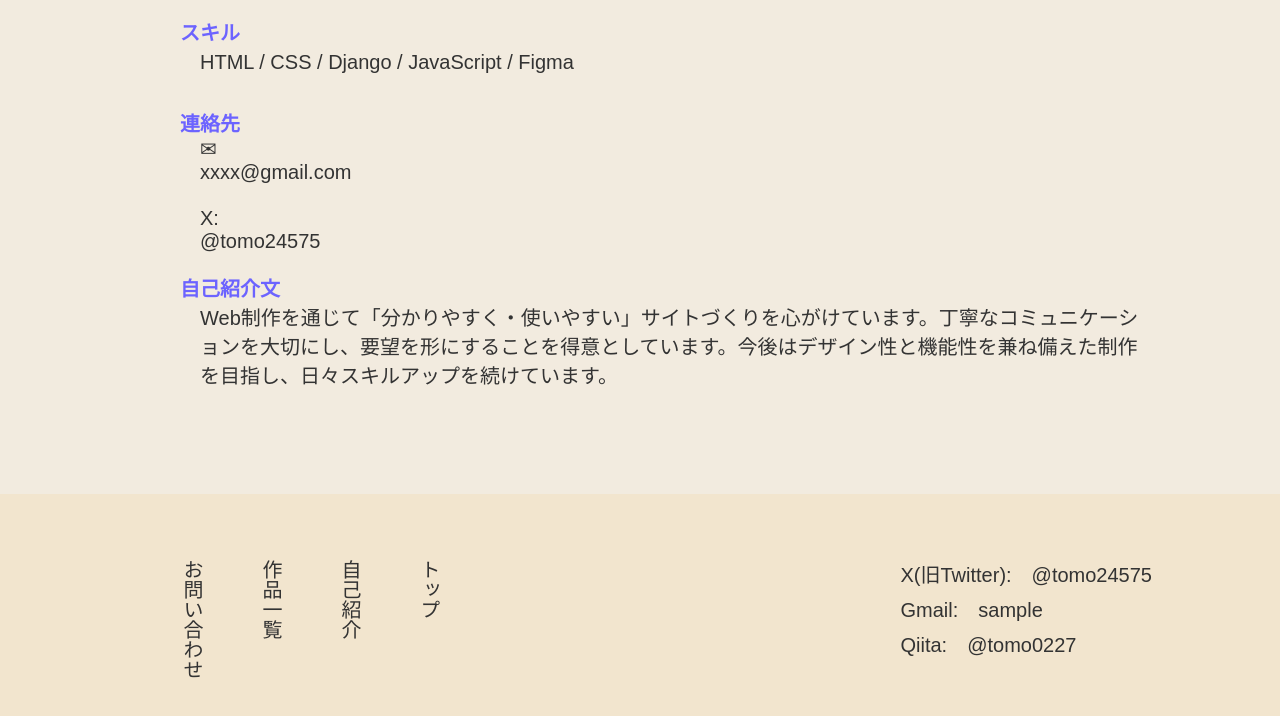
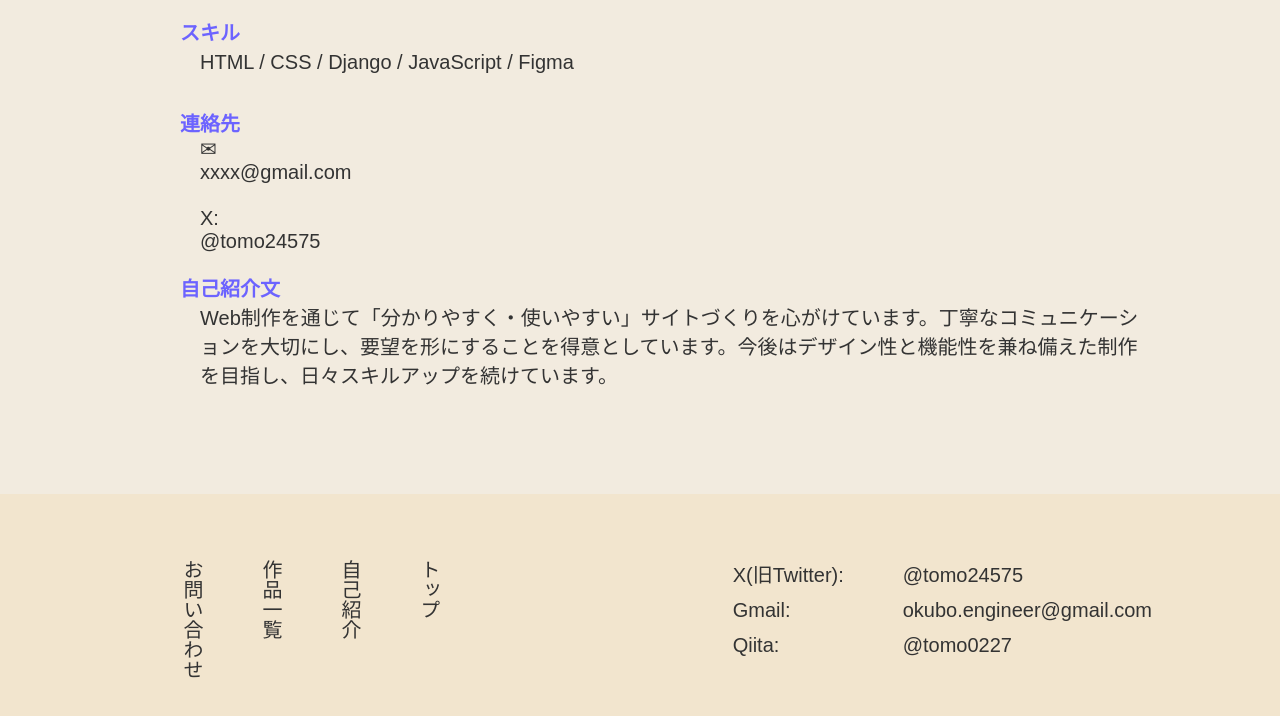
Before and after one commit to tomo1515/okubo_portfolio, a plain HTML site: page about.html in a window 1280 px wide. Shown: the part 629-1345 px from the top of the page. Drawn offline with Linux system fonts and the light colour scheme; some packages are replaced by stand-ins of ours; a web font is replaced by a local one.

Commit message:
add logo

```diff
--- a/about.html
+++ b/about.html
@@ -5,6 +5,7 @@
     <meta charset="UTF-8">
     <meta name="viewport" content="width=device-width, initial-scale=1.0">
     <title>自己紹介 - Tomo's portfolio</title>
+    <link rel="icon" href="./img/logo.ico">
     <link rel="stylesheet" href="https://unpkg.com/ress/dist/ress.min.css">
     <link href="https://fonts.googleapis.com/css2?family=Pacifico&display=swap" rel="stylesheet">
     <link href="https://fonts.googleapis.com/css2?family=Inknut+Antiqua:wght@400;700&display=swap" rel="stylesheet">
@@ -83,9 +84,9 @@
 
         <nav class="sns">
             <ul>
-                <li>X(旧Twitter):<a href="https://x.com/tomo24575">　@tomo24575</a></li>
-                <li>Gmail:<a href="#">　sample</a></li>
-                <li>Qiita:<a href="https://qiita.com/tomo0227">　@tomo0227</a></li>
+                <li><span class="label">X(旧Twitter):</span><a href="https://x.com/tomo24575">　@tomo24575</a></li>
+                <li><span class="label">Gmail:</span><span>　okubo.engineer@gmail.com</span></li>
+                <li><span class="label">Qiita:</span><a href="https://qiita.com/tomo0227">　@tomo0227</a></li>
             </ul>
         </nav>
     </footer>
```
Also changed, not shown: index.html (+2 -2 lines), works.html (+4 -3 lines), img/logo.ico (added).
